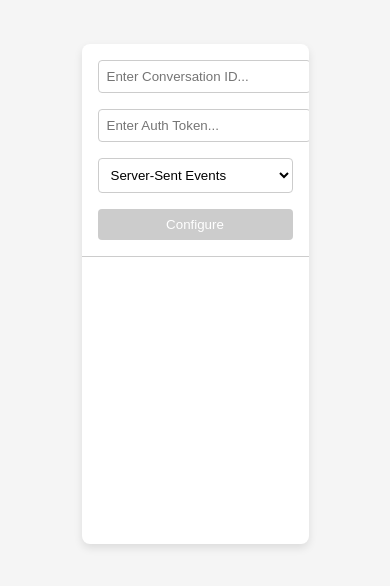
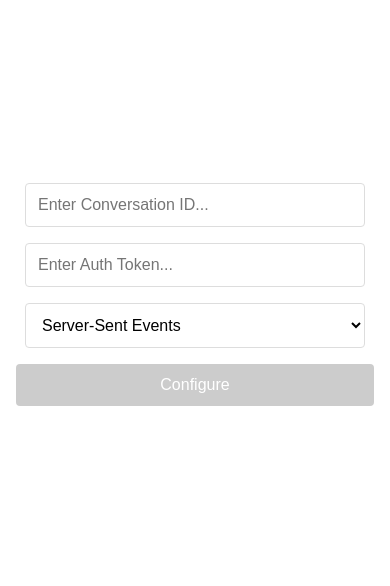
Before and after one commit to Quanscendence/chat-stream-test, a React (Create React App) app in the folder frontend/: page / in a window 390 px wide. Shown: the part 128-714 px from the top of the page. Built offline with nearby package versions, Linux system fonts and the light colour scheme.

Commit message:
Refactor CSS for improved layout and responsiveness; enhance styling for chat components, input fields, and buttons; add media queries for better mobile support.

```diff
--- a/frontend/src/App.css
+++ b/frontend/src/App.css
@@ -1,80 +1,96 @@
 body {
-  font-family: Arial, sans-serif;
   margin: 0;
   padding: 0;
-  display: flex;
-  justify-content: center;
-  align-items: center;
-  height: 100vh;
+  min-height: 100vh;
+  font-family: Arial, sans-serif;
   background-color: #f5f5f5;
 }
 
 .App {
-  width: 100%;
-  max-width: 600px;
-  background-color: white;
-  border-radius: 8px;
-  box-shadow: 0 4px 8px rgba(0, 0, 0, 0.1);
-  overflow: hidden;
+  min-height: 100vh;
+  display: flex;
+  justify-content: center;
+  align-items: center;
+  padding: 1rem;
+  box-sizing: border-box;
 }
 
 .chat-container {
+  width: 100%;
+  max-width: 800px;
+  min-height: 600px;
+  height: 90vh;
+  background: white;
+  border-radius: 8px;
+  box-shadow: 0 2px 10px rgba(0, 0, 0, 0.1);
   display: flex;
   flex-direction: column;
-  height: 500px;
+  overflow: hidden;
 }
 
 .chat-screen {
   flex: 1;
-  padding: 16px;
   overflow-y: auto;
-  background-color: #f9f9f9;
-  border-bottom: 1px solid #ddd;
+  padding: 1rem;
+  display: flex;
+  flex-direction: column;
+  gap: 1rem;
 }
 
 .message {
-  margin-bottom: 12px;
-  padding: 8px 12px;
+  max-width: 80%;
+  padding: 0.75rem 1rem;
   border-radius: 8px;
-  max-width: 70%;
   word-wrap: break-word;
-  display: flex;
-  align-items: center;
 }
 
 .message.user {
   background-color: #007bff;
   color: white;
   align-self: flex-end;
+  border-bottom-right-radius: 2px;
 }
 
 .message.bot {
-  background-color: #e9ecef;
-  color: black;
+  background-color: #f1f1f1;
+  color: #333;
   align-self: flex-start;
+  border-bottom-left-radius: 2px;
 }
 
 .input-container {
+  padding: 1rem;
+  border-top: 1px solid #ddd;
   display: flex;
-  padding: 16px;
-  background-color: white;
+  gap: 0.5rem;
 }
 
 .input-container input {
   flex: 1;
-  padding: 8px;
+  padding: 0.75rem;
   border: 1px solid #ddd;
   border-radius: 4px;
-  margin-right: 8px;
+  font-size: 1rem;
+}
+
+.input-container input:focus {
+  outline: none;
+  border-color: #007bff;
+  box-shadow: 0 0 0 2px rgba(0, 123, 255, 0.25);
 }
 
 .input-container button {
-  padding: 8px 16px;
+  padding: 0.75rem 1.5rem;
   background-color: #007bff;
   color: white;
   border: none;
   border-radius: 4px;
   cursor: pointer;
+  transition: background-color 0.2s;
+}
+
+.input-container button:hover:not(:disabled) {
+  background-color: #0056b3;
 }
 
 .input-container button:disabled {
@@ -83,27 +99,49 @@ body {
 }
 
 .config-section {
-  padding: 1rem;
-  border-bottom: 1px solid #ccc;
+  flex: 1;
   display: flex;
   flex-direction: column;
+  justify-content: center;
+  align-items: center;
   gap: 1rem;
+  padding: 2rem;
+  width: 100%;
+  box-sizing: border-box;
+  background-color: white;
 }
 
 .config-input {
-  padding: 0.5rem;
-  border: 1px solid #ccc;
+  padding: 0.75rem;
+  border: 1px solid #ddd;
   border-radius: 4px;
+  font-size: 1rem;
   width: 100%;
+  max-width: 400px;
+  box-sizing: border-box;
+}
+
+.config-input:focus {
+  outline: none;
+  border-color: #007bff;
+  box-shadow: 0 0 0 2px rgba(0, 123, 255, 0.25);
 }
 
 .config-button {
-  padding: 0.5rem;
+  padding: 0.75rem 1.5rem;
   background-color: #007bff;
   color: white;
   border: none;
   border-radius: 4px;
+  font-size: 1rem;
   cursor: pointer;
+  transition: background-color 0.2s;
+  width: 100%;
+  max-width: 400px;
+}
+
+.config-button:hover:not(:disabled) {
+  background-color: #0056b3;
 }
 
 .config-button:disabled {
@@ -114,19 +152,26 @@ body {
 .config-info {
   padding: 1rem;
   background-color: #f8f9fa;
-  border-bottom: 1px solid #ccc;
+  border-bottom: 1px solid #ddd;
   display: flex;
   justify-content: space-between;
   align-items: center;
+  flex-wrap: wrap;
+  gap: 1rem;
 }
 
 .reset-button {
-  padding: 0.5rem;
+  padding: 0.5rem 1rem;
   background-color: #dc3545;
   color: white;
   border: none;
   border-radius: 4px;
   cursor: pointer;
+  transition: background-color 0.2s;
+}
+
+.reset-button:hover {
+  background-color: #c82333;
 }
 
 select.config-input {
@@ -164,3 +209,51 @@ select.config-input {
     transform: translateY(-4px);
   }
 }
+
+/* Media Queries for Responsiveness */
+@media (max-width: 768px) {
+  .App {
+    padding: 0;
+  }
+
+  .chat-container {
+    height: 100vh;
+    border-radius: 0;
+  }
+
+  .config-section {
+    padding: 1rem;
+  }
+
+  .config-input,
+  .config-button {
+    max-width: 100%;
+  }
+
+  .message {
+    max-width: 90%;
+  }
+
+  .input-container {
+    padding: 0.75rem;
+  }
+}
+
+@media (max-width: 480px) {
+  .config-input {
+    width: 95%;
+  }
+
+  .config-info {
+    flex-direction: column;
+    align-items: flex-start;
+  }
+
+  .input-container {
+    flex-direction: column;
+  }
+
+  .input-container button {
+    width: 100%;
+  }
+}
```
